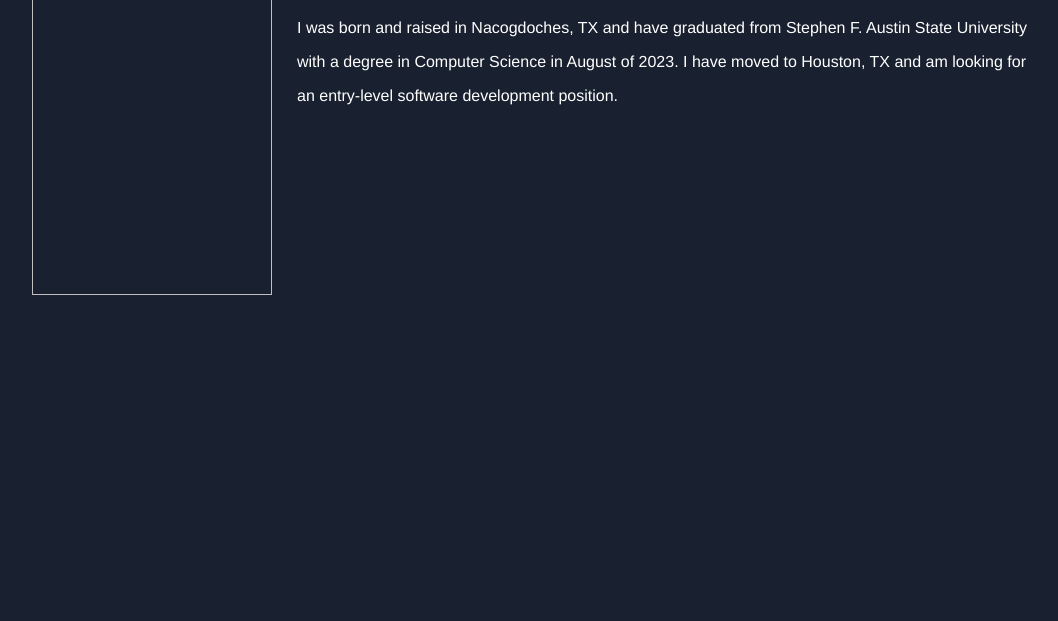
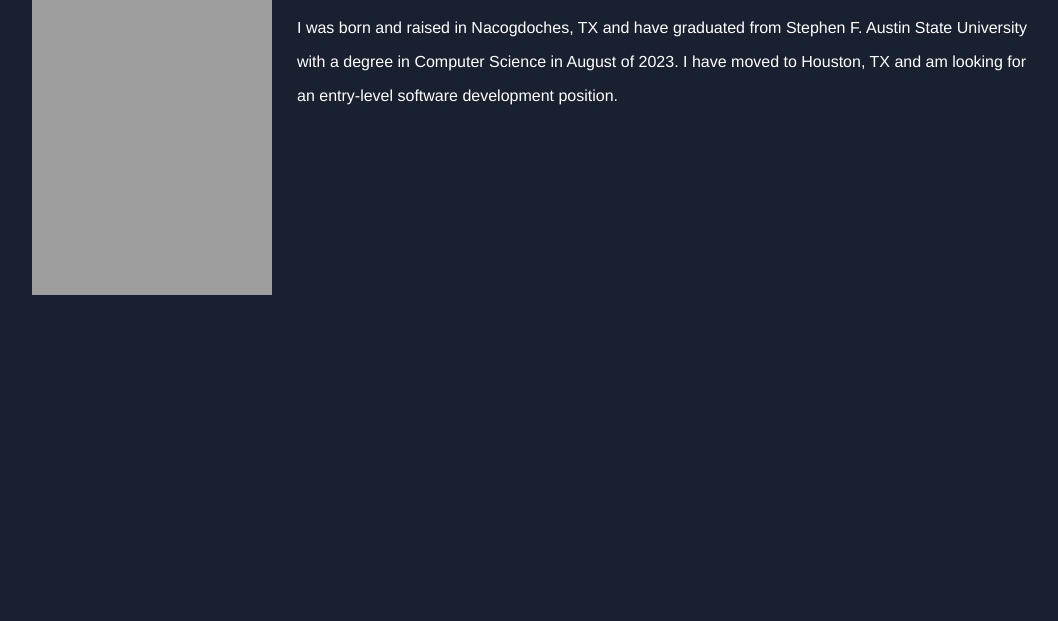
Before and after one commit to hernandezj0174/Resume-Website, a plain HTML site: page src/aboutme.html in a window 1280 px wide. Shown: the part 179-800 px from the top of the page, without its empty margins (1-1059 px from the left). Drawn offline with Linux system fonts and the light colour scheme; the site is published under a folder, as on GitHub Pages, so addresses that start at the root find nothing.

Commit message:
Final File Path Change

```diff
--- a/src/aboutme.html
+++ b/src/aboutme.html
@@ -16,7 +16,7 @@
     </div>
 
     <div>
-        <img id="portrait" src="/images/portrait.jpeg">
+        <img id="portrait" src="../images/portrait.jpeg">
 
         <h1 id="intro">Hi, I'm Jorge!</h1>
         <p>I was born and raised in Nacogdoches, TX and have graduated from Stephen F. Austin State University</p>
```
